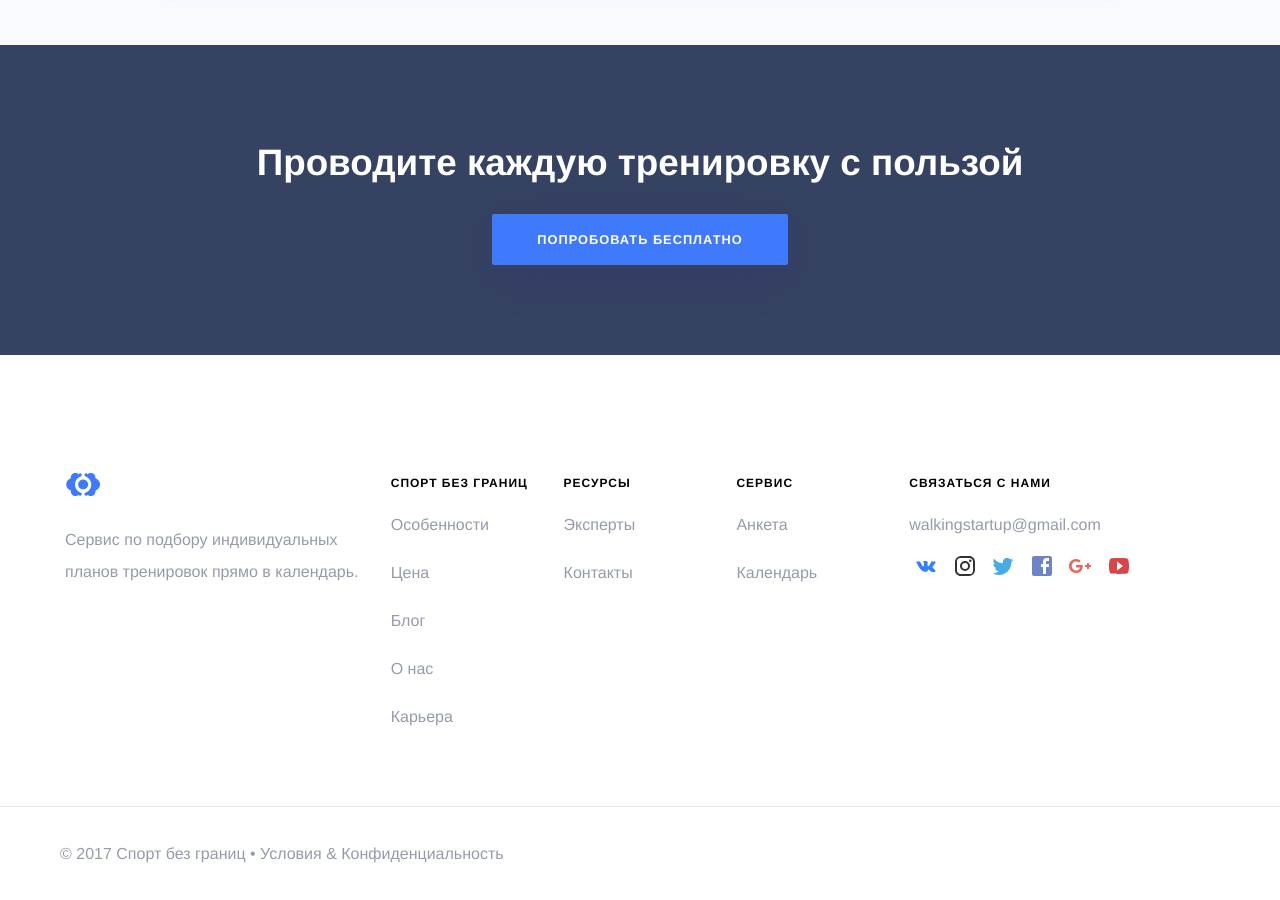
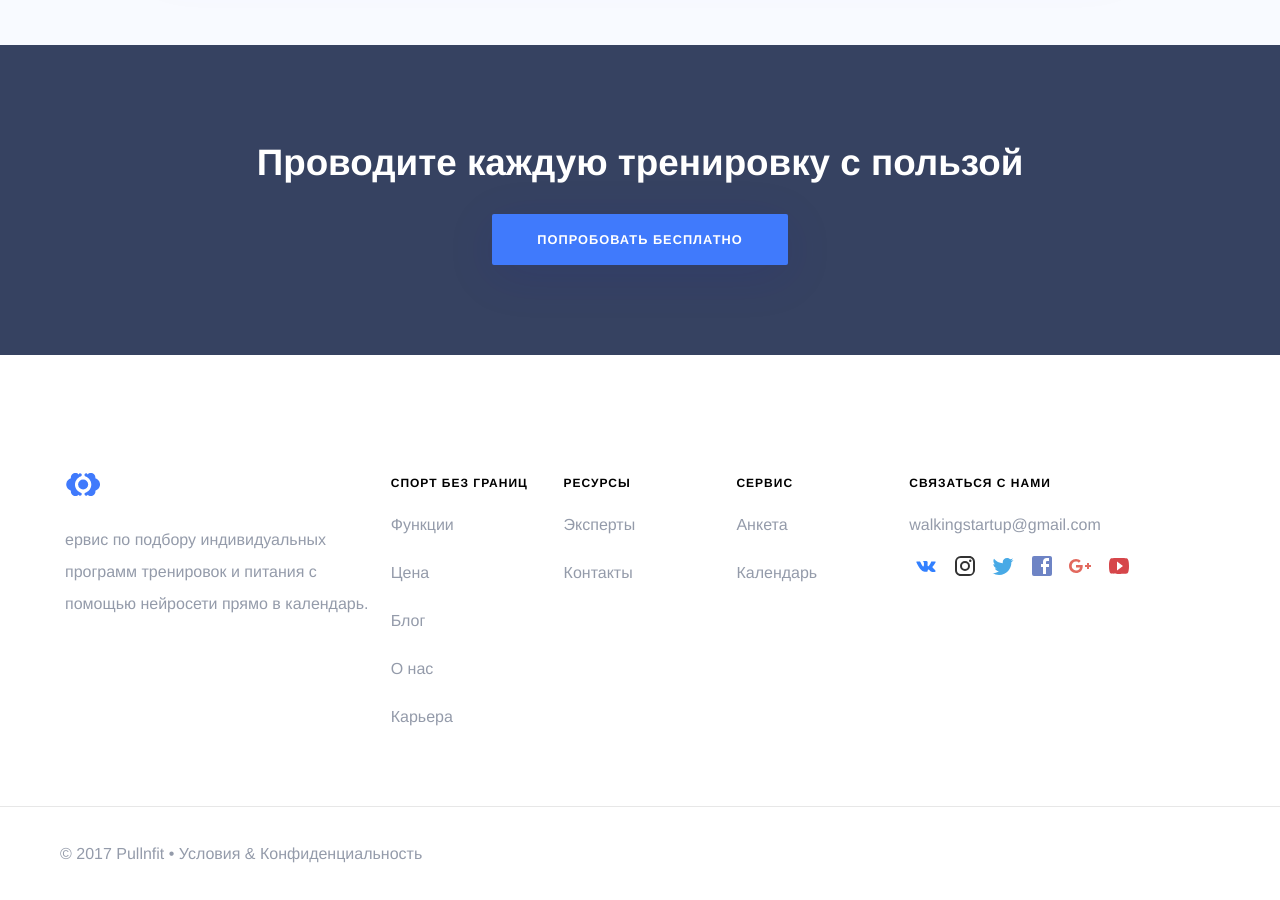
Before and after one commit to RakhimyanTim/adroholic.github.io, a Jekyll site: the page built from pages/index.html, in a window 1280 px wide and 900 px high, scrolled down 3292 px. Built offline with Jekyll 4.4.1, drawn with Linux system fonts in a browser that asks for light colours; some web fonts are replaced.

Commit message:
Update footer.html

```diff
--- a/_includes/navigation/footer.html
+++ b/_includes/navigation/footer.html
@@ -3,11 +3,11 @@
 		<div class="footer-links">
 			<div class="about">
 				{% include navigation/logo.html %}
-				<p>Сервис по подбору индивидуальных планов тренировок прямо в календарь.</p>
+				<p>ервис по подбору индивидуальных программ тренировок и питания с помощью нейросети прямо в календарь.</p>
 			</div>
 			<ul>
 				<li><h4>Спорт без границ</h4></li>
-				<li><a href="/features/">Особенности</a></li>
+				<li><a href="/features/">Функции</a></li>
 				<li><a href="/pricing/">Цена</a></li>
 				<li><a href="/blog/">Блог</a></li>
 				<li><a href="/about/">О нас</a></li>
@@ -43,7 +43,7 @@
 
 	<div class="legal-line">
 		<p class="wrapper wrapper-large">
-			&copy; {{ site.time | date: '%Y' }} Спорт без границ &bull;
+			&copy; {{ site.time | date: '%Y' }} Pullnfit &bull;
 			<a href="#">Условия</a> &amp;
 			<a href="#">Конфиденциальность</a>
 		</p>
```
